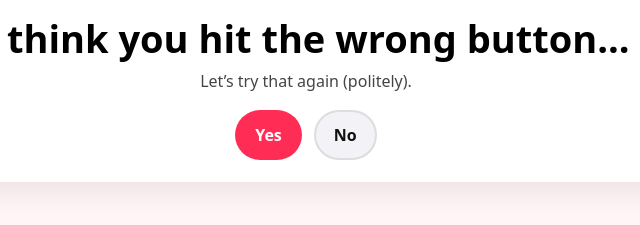
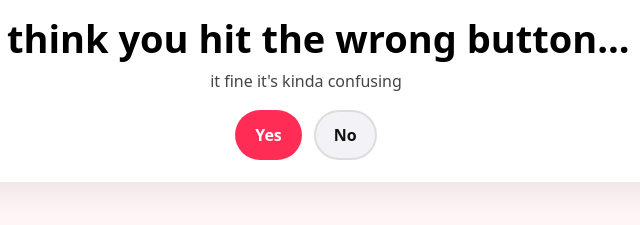
Before and after one commit to swillke/valentinesforkkd, a plain HTML site: page choice.html in a window 1280 px wide. Shown: the part 503-728 px from the top of the page, 334-974 px from the left. Drawn offline with Linux system fonts and the light colour scheme.

Commit message:
change images again

```diff
--- a/choice.html
+++ b/choice.html
@@ -55,26 +55,22 @@
       const noHeadlines = [
         "I think you hit the wrong button...",
         "alright time to clean up the shenaningans",
-        "Okay, but like… try Yes?",
-        "I’m going to pretend you didn’t mean that.",
-        "Last chance before I start crying.",
-        "Alright this is getting ridiculous 😂"
+        "how dare you. try again",
+        "maybe mind control will work",
       ];
 
       const noSubtexts = [
-        "Let’s try that again (politely).",
-        "Your finger slipped. It happens.",
-        "We can redo this. I believe in you.",
-        "I’m giving you a mulligan.",
-        "Be serious.",
-        "Choose wisely."
+        "it fine it's kinda confusing",
+        "come on",
+        "memo to me, memo to me: remember this injustice",
+        "you really feel like pressing yes",
       ];
 
       const noGifs = [
         "images/ron_unsure.gif",
         "images/dead_broad_off_the_table.gif",
-        "images/ron_unsure.gif",
-        "images/ron_unsure.gif"
+        "images/angry_hades.gif",
+        "images/yoda_mind_contrl.gif"
       ];
 
       if (answer === "yes") {
```
Also changed, not shown: images/angry_hades.gif (added), images/yoda_mind_control.gif (added).
